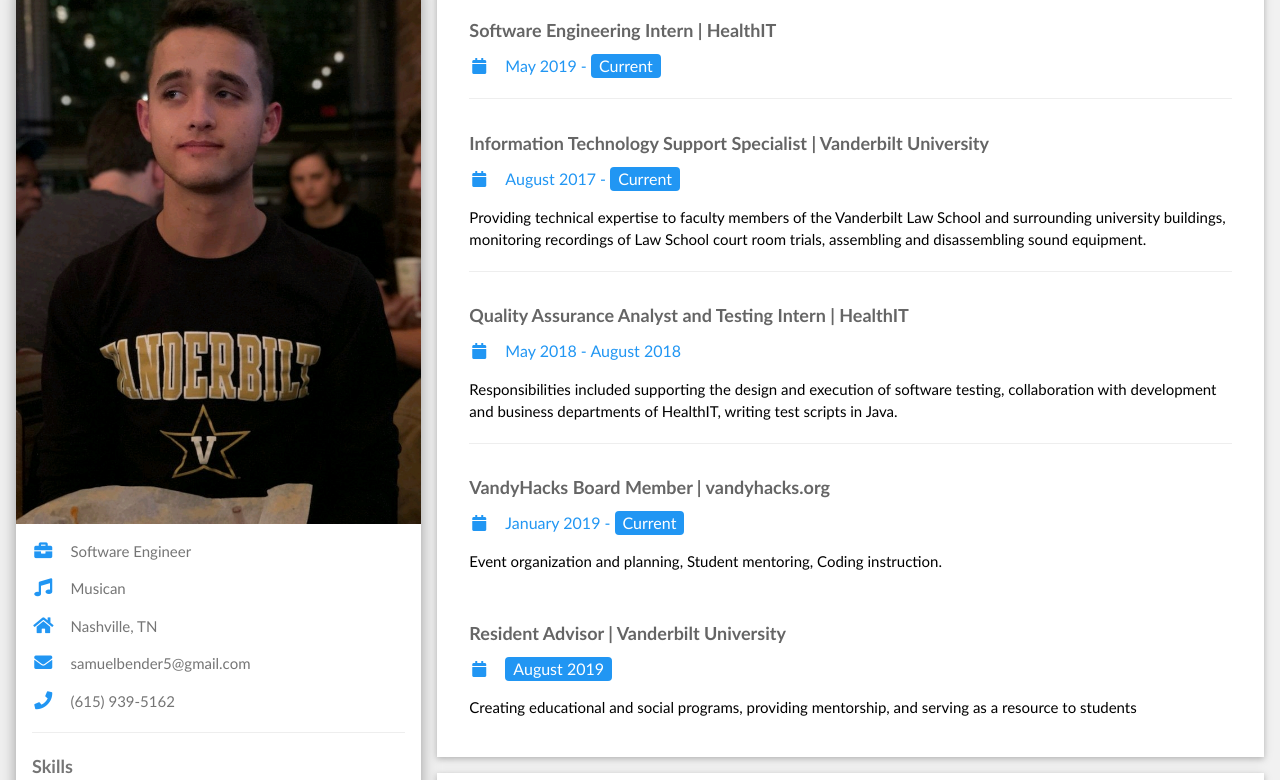
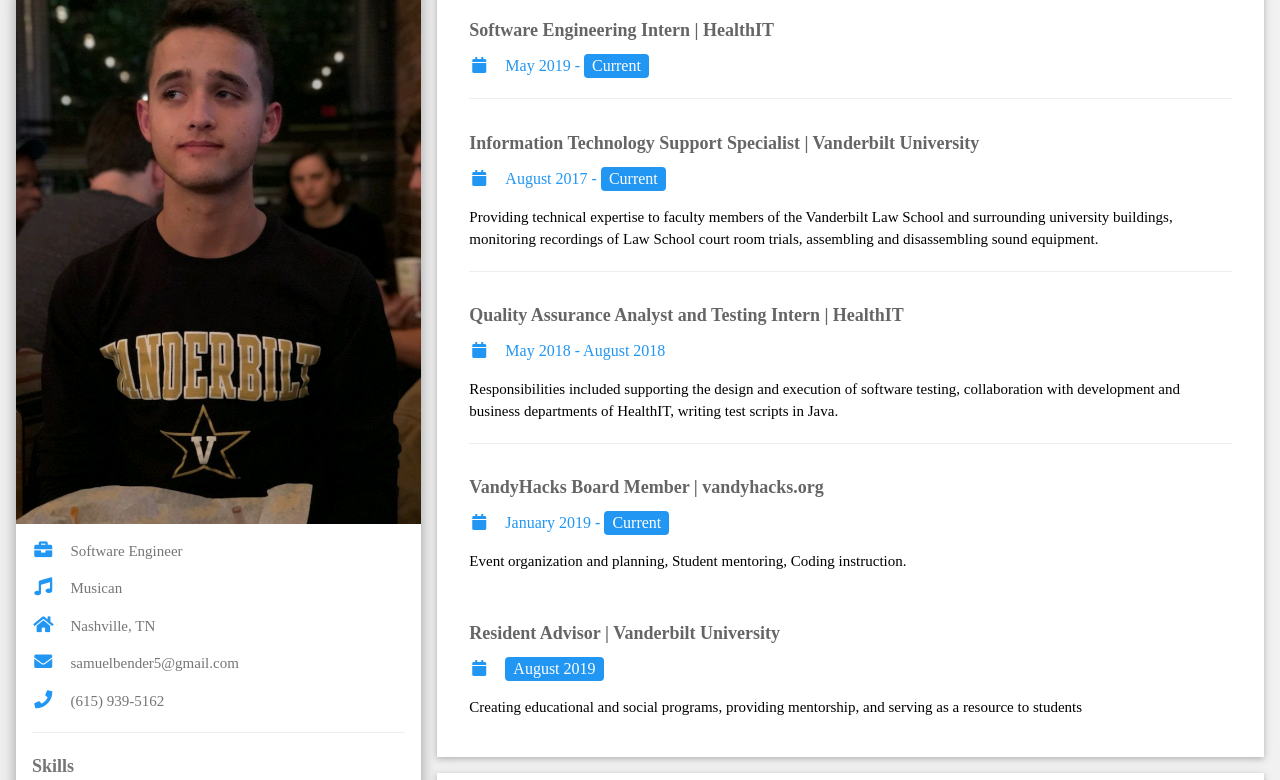
Before and after one commit to Sam-Bender/Website, a plain HTML site: page index.html in a window 1280 px wide. Shown: the part 106-886 px from the top of the page. Drawn offline with nearby package versions, Linux system fonts and the light colour scheme.

Commit message:
VS code test

```diff
--- a/index.html
+++ b/index.html
@@ -8,8 +8,18 @@
 <link rel="stylesheet" href="https://cdnjs.cloudflare.com/ajax/libs/font-awesome/4.7.0/css/font-awesome.min.css">
 <link rel="stylesheet" href="https://use.fontawesome.com/releases/v5.8.1/css/all.css" integrity="sha384-50oBUHEmvpQ+1lW4y57PTFmhCaXp0ML5d60M1M7uH2+nqUivzIebhndOJK28anvf" crossorigin="anonymous">
 <style>
-html,body,h1,h2,h3,h4,h5,h6 {font-family: "Calibri", sans-serif}
+  html,
+  body,
+  h1,
+  h2,
+  h3,
+  h4,
+  h5,
+  h6 {
+    font-family: "Times New Roman", sans-serif
+  }
 </style>
+
 <body class="w3-light-grey">
 
   <!-- Page Container -->
@@ -126,4 +136,5 @@ html,body,h1,h2,h3,h4,h5,h6 {font-family: "Calibri", sans-serif}
 -->
 
 </body>
+
 </html>
```
Also changed, not shown: 1 other file. Lines whose indentation alone changed are shown as unchanged.
